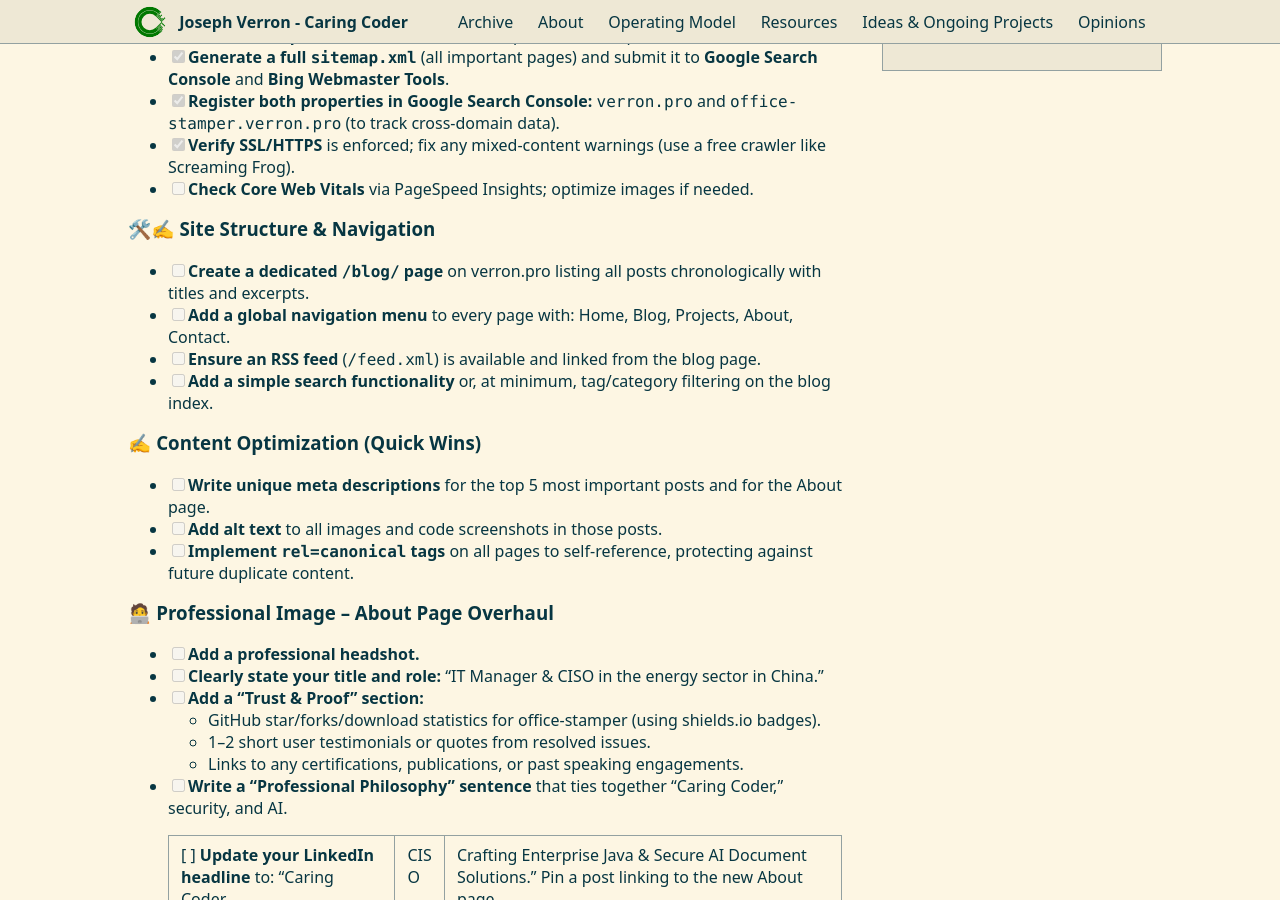
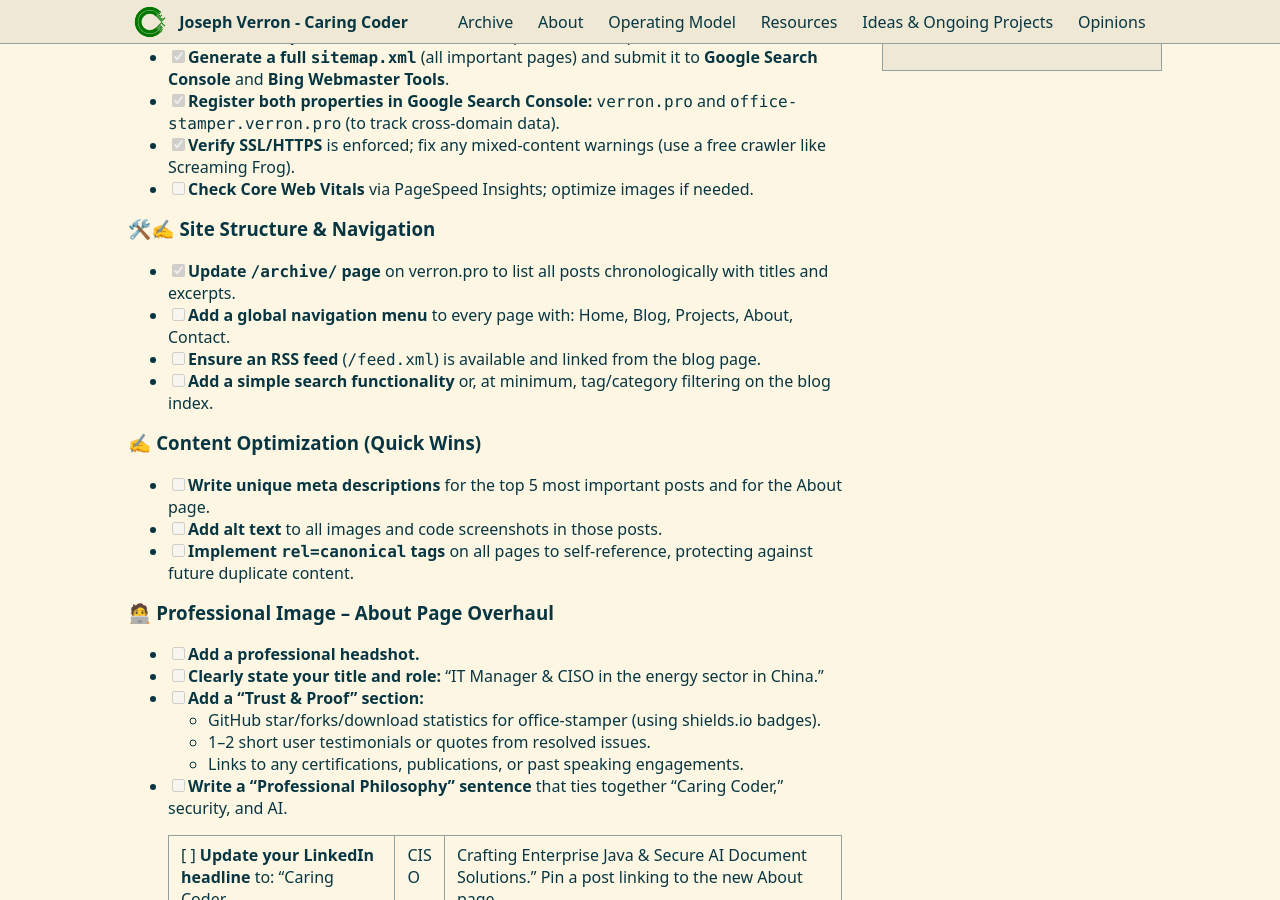
Before and after one commit to verronpro/blog, a Jekyll site: the page built from action-plan.md, in a window 1280 px wide and 900 px high, scrolled down 469 px. Built offline with Jekyll 4.4.1, drawn with Linux system fonts in a browser that asks for light colours; our own code applies the rules of GitHub Pages for plain Markdown files; a script that is not in the unit is left out.

Commit message:
docs: update action plan and archive page to reflect blog structure
- Marked `/archive/` page update task as complete in action plan.
- Refactored `_layouts/archive.html` to display post excerpts and tags clearly.

```diff
--- a/action-plan.md
+++ b/action-plan.md
@@ -21,7 +21,7 @@
 - [ ] **Check Core Web Vitals** via PageSpeed Insights; optimize images if needed.
 
 ### 🛠️✍️ Site Structure & Navigation
-- [ ] **Create a dedicated `/blog/` page** on verron.pro listing all posts chronologically with titles and excerpts.
+- [x] **Update `/archive/` page** on verron.pro to list all posts chronologically with titles and excerpts.
 - [ ] **Add a global navigation menu** to every page with: Home, Blog, Projects, About, Contact.
 - [ ] **Ensure an RSS feed** (`/feed.xml`) is available and linked from the blog page.
 - [ ] **Add a simple search functionality** or, at minimum, tag/category filtering on the blog index.
```
Also changed, not shown: _layouts/archive.html (+11 -4 lines).
